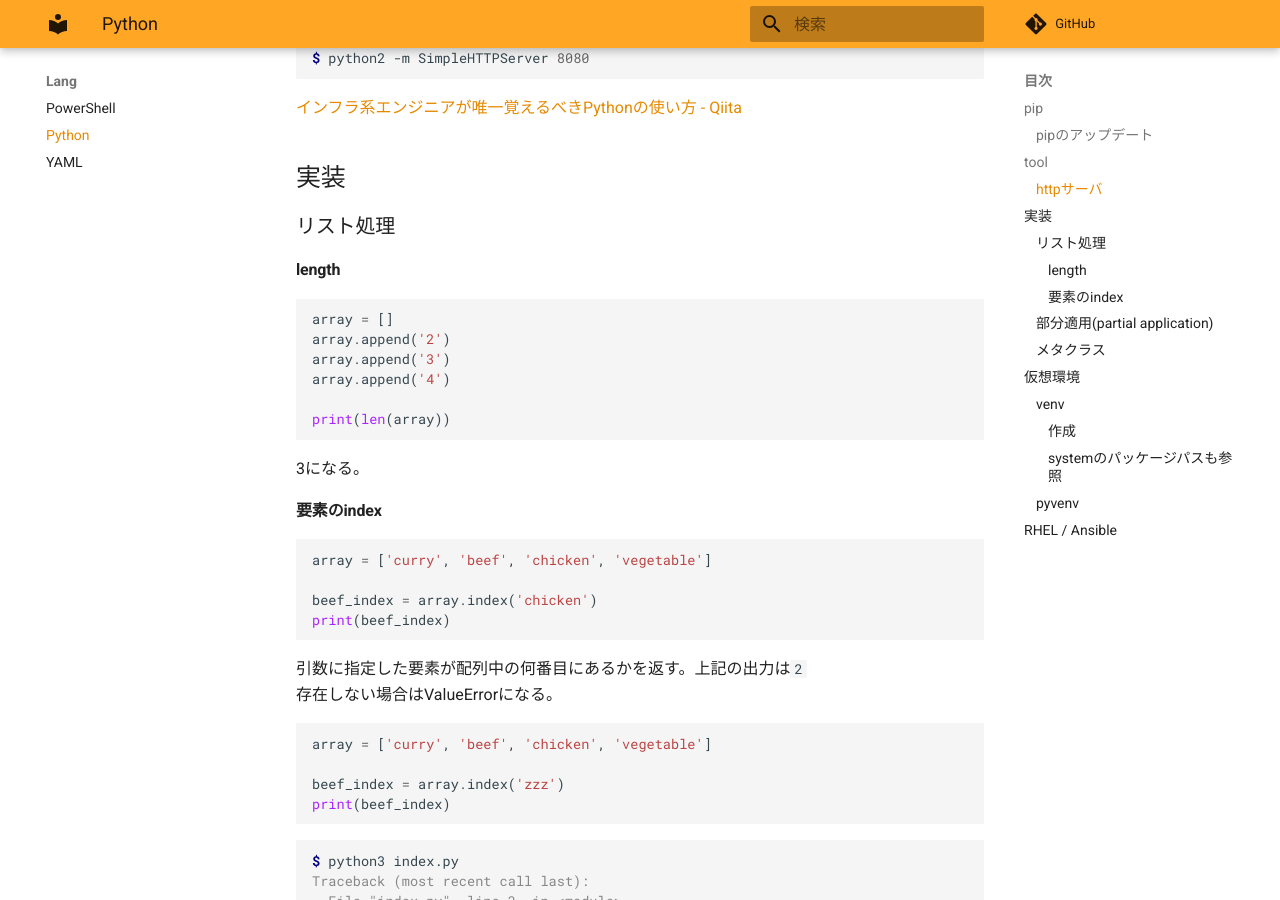
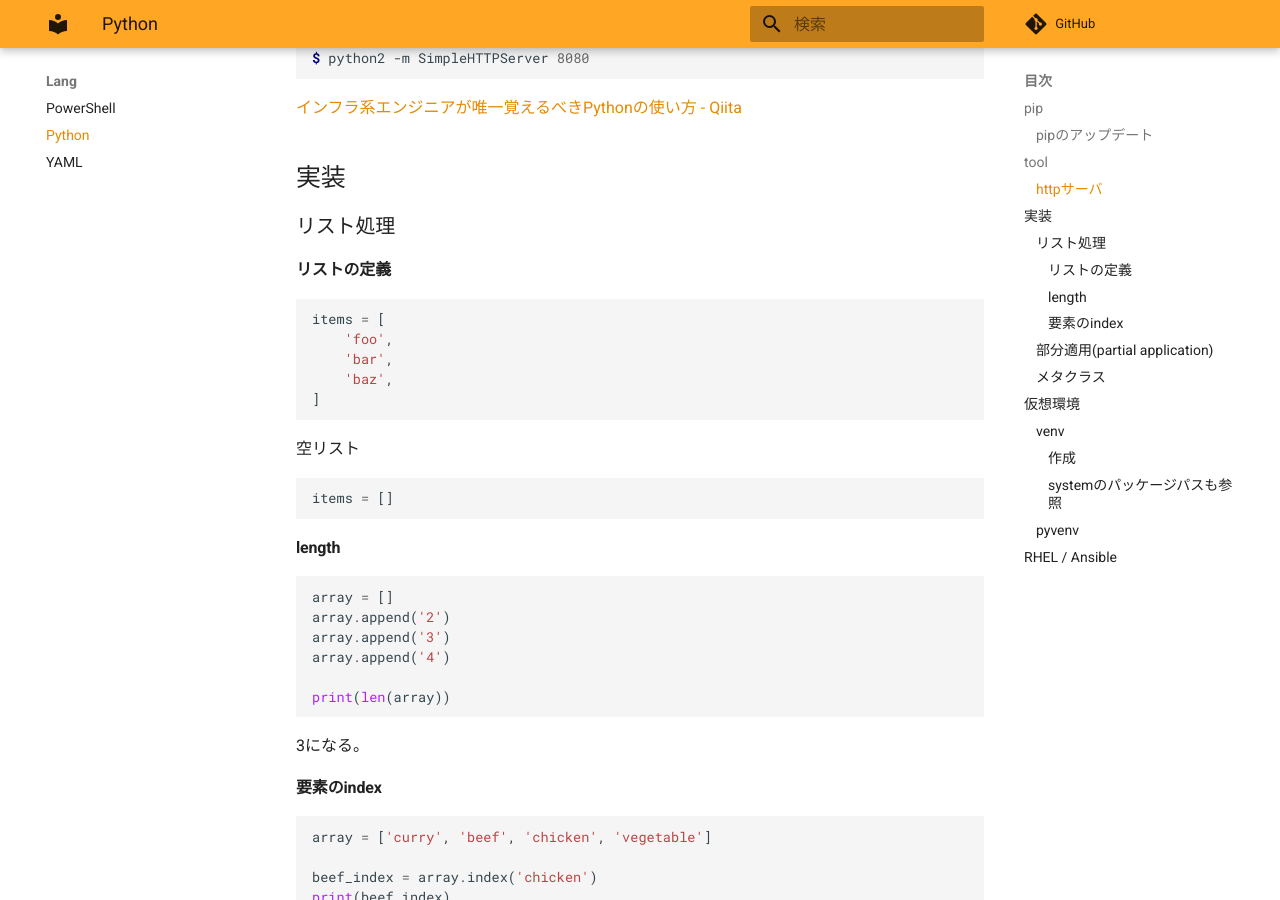
Before and after one commit to zaki-lknr/docs, an MkDocs documentation site: the page built from docs/lang/python.md, in a window 1280 px wide and 900 px high, scrolled down 589 px. Built offline with MkDocs 1.6.1 and Material for MkDocs 9.7.7, drawn with Linux system fonts in a browser that asks for light colours; comment, search, counter and statistics services are not loaded.

Commit message:
add: lang/python リスト定義

````diff
--- a/docs/lang/python.md
+++ b/docs/lang/python.md
@@ -27,6 +27,22 @@ $ python2 -m SimpleHTTPServer 8080
 ## 実装
 
 ### リスト処理
+
+#### リストの定義
+
+```python
+items = [
+    'foo',
+    'bar',
+    'baz',
+]
+```
+
+空リスト
+
+```python
+items = []
+```
 
 #### length
 
````
